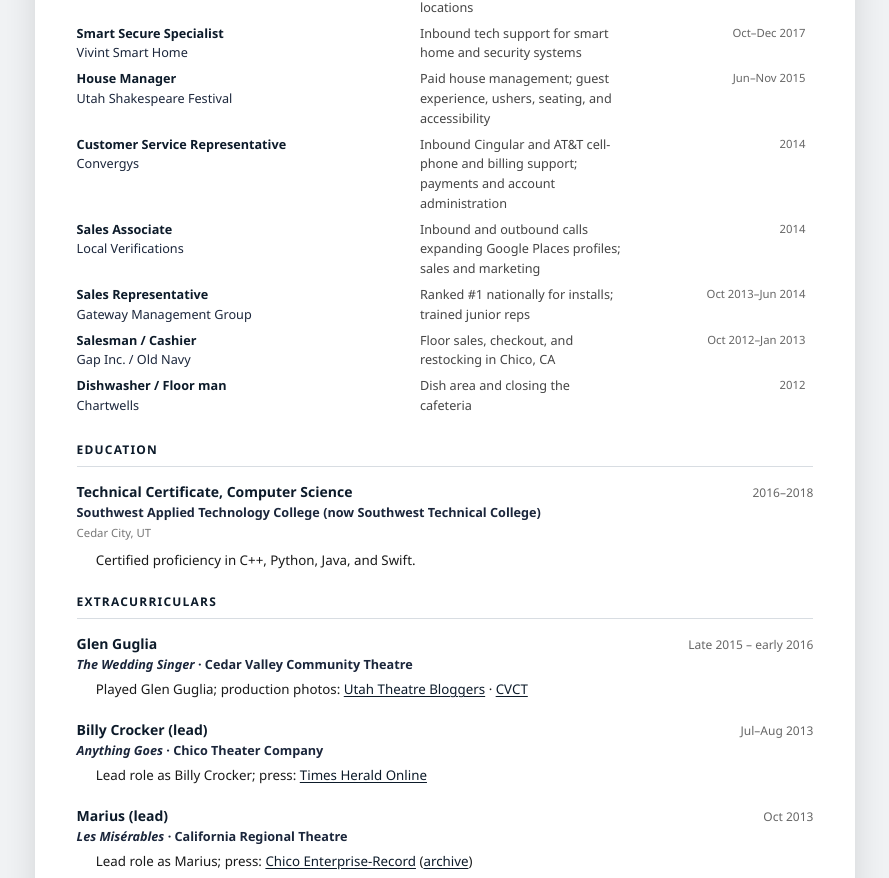
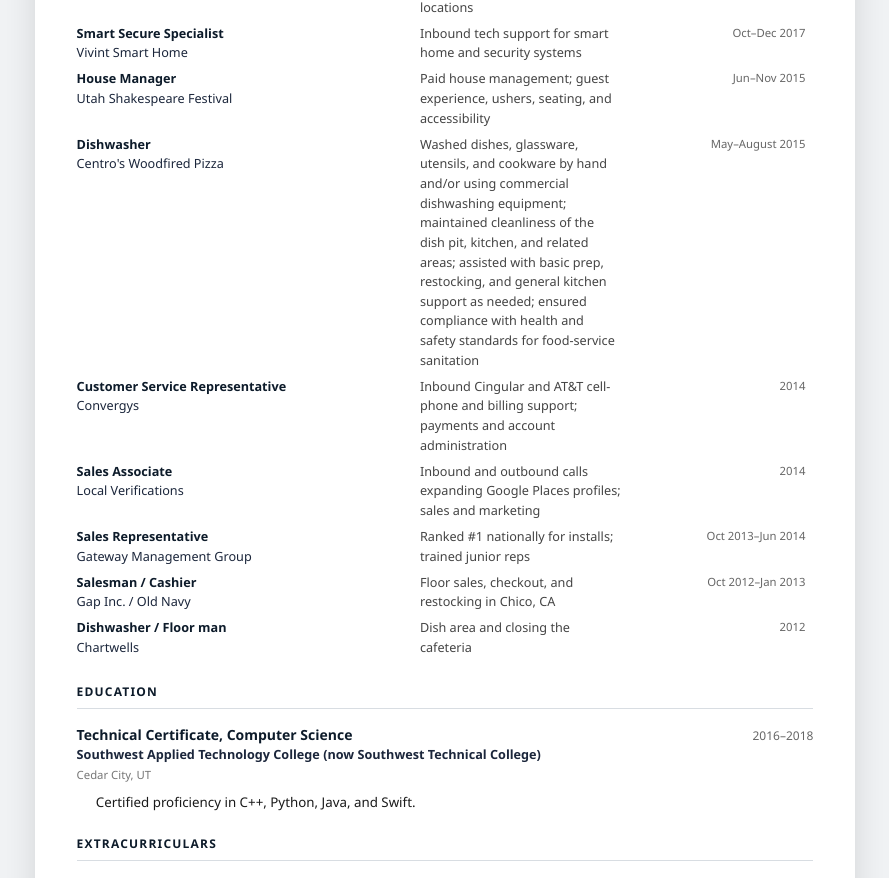
Before and after one commit to austenstrine/austenstrine_portfolio, a Next.js app in the folder apps/web/: page /cv in a window 1280 px wide. Shown: the part 1596-2474 px from the top of the page, without its empty margins (195-1084 px from the left). Built offline with nearby package versions, Linux system fonts and the light colour scheme; no server answers.

Commit message:
Add Centro's Woodfired Pizza dishwasher to CV Additional Experience and timeline.

```diff
--- a/apps/web/src/app/cv/CvDocument.tsx
+++ b/apps/web/src/app/cv/CvDocument.tsx
@@ -286,6 +286,22 @@ export function CvDocument() {
 							</td>
 							<td>
 								Jun–Nov 2015
+							</td>
+						</tr>
+						<tr>
+							<td>
+								<div>
+									Dishwasher
+								</div>
+								<div className="cv-additional-org">
+									Centro&apos;s Woodfired Pizza
+								</div>
+							</td>
+							<td>
+								Washed dishes, glassware, utensils, and cookware by hand and/or using commercial dishwashing equipment; maintained cleanliness of the dish pit, kitchen, and related areas; assisted with basic prep, restocking, and general kitchen support as needed; ensured compliance with health and safety standards for food-service sanitation
+							</td>
+							<td>
+								May–August 2015
 							</td>
 						</tr>
 						<tr>
```
Also changed, not shown: apps/web/src/data/experience.ts (+14 -0 lines).
